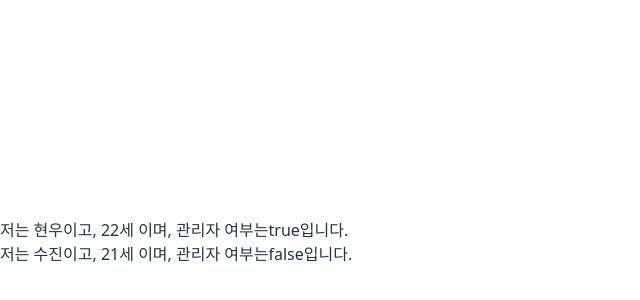
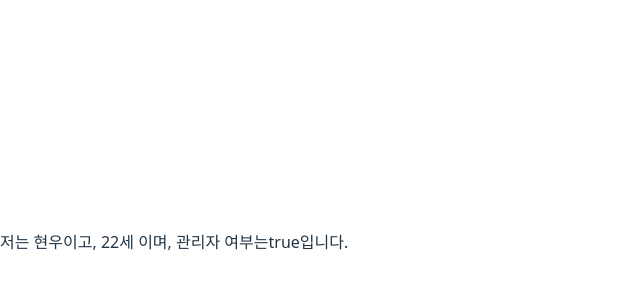
Before and after one commit to yu-rim98/sesac-learning, a React (Vite) app in the folder week04/react/my-react-app/: page / in a window 1280 px wide. Shown: the part 158-458 px from the top of the page, without its empty margins (0-640 px from the left). Built offline with nearby package versions, Linux system fonts and the light colour scheme.

Commit message:
props 객체 구조 분해 할당

```diff
--- a/week04/react/my-react-app/src/components/Props/PropsExample/Profile.jsx
+++ b/week04/react/my-react-app/src/components/Props/PropsExample/Profile.jsx
@@ -1,10 +1,10 @@
 import React from "react";
 
-const Profile = ({ name, age, isAdmin }) => {
+const Profile = ({ user }) => {
   return (
     <div>
-      저는 {name}이고, {age}세 이며, 관리자 여부는
-      {String(isAdmin)}
+      저는 {user.name}이고, {user.age}세 이며, 관리자 여부는
+      {String(user.isAdmin)}
       입니다.
     </div>
   );
--- a/week04/react/my-react-app/src/components/Props/PropsExample/ProfileContainer.jsx
+++ b/week04/react/my-react-app/src/components/Props/PropsExample/ProfileContainer.jsx
@@ -2,14 +2,20 @@ import React from "react";
 import Profile from "./Profile";
 
 const ProfileContainer = () => {
-  const name = "현우";
-  const age = 22;
-  const isAdmin = true;
+  // const name = "현우";
+  // const age = 22;
+  // const isAdmin = true;
+  const user = {
+    name: "현우",
+    age: 22,
+    isAdmin: true,
+  };
+
   return (
     <div>
-      <Profile name="현우" age={22} isAdmin={true} />
-      {/* <Profile name={name} age={age} isAdmin={isAdmin} /> */}
-      <Profile name="수진" age={21} isAdmin={false} />
+      {/* <Profile name="현우" age={22} isAdmin={true} /> */}
+      <Profile user={user} />
+      {/* <Profile name="수진" age={21} isAdmin={false} /> */}
     </div>
   );
 };
```
